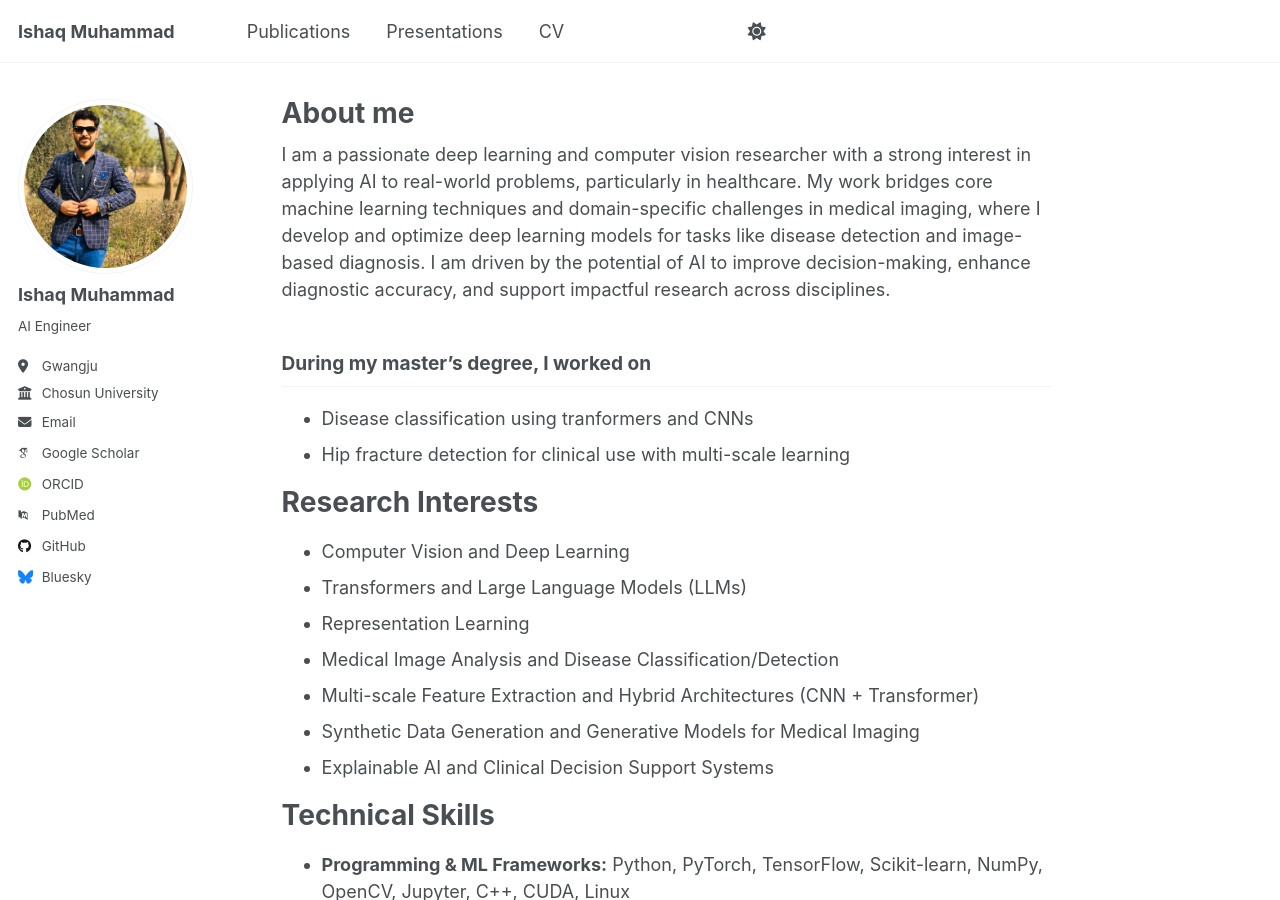
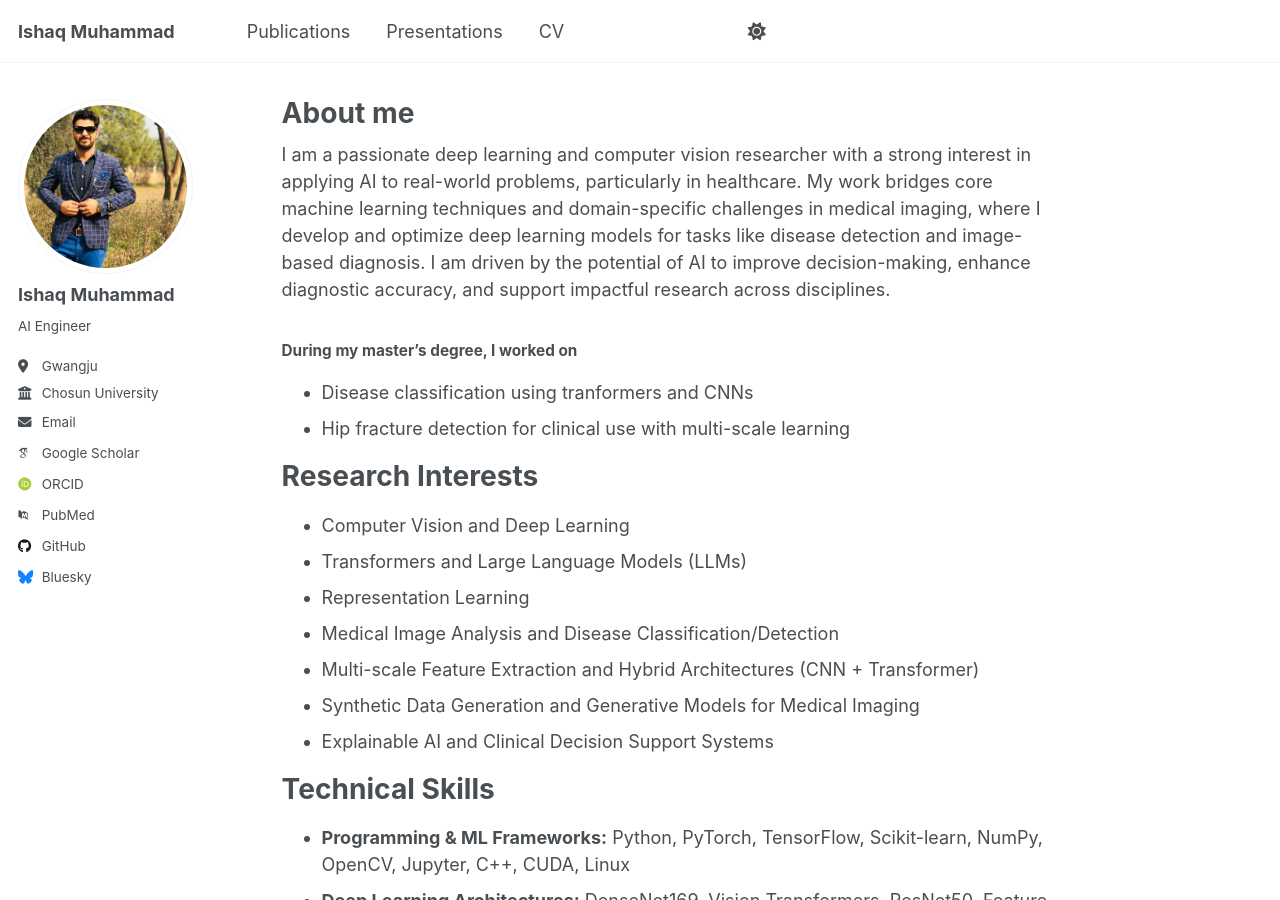
Before and after one commit to IshaqMKhan/IshaqMKhan.github.io, a Jekyll site: the page built from _pages/about.md, in a window 1280 px wide and 900 px high. Built offline with Jekyll 4.4.1, drawn with Linux system fonts in a browser that asks for light colours; some web fonts are replaced; a script that is not in the unit is left out.

Commit message:
Update about.md

```diff
--- a/_pages/about.md
+++ b/_pages/about.md
@@ -8,7 +8,7 @@ redirect_from:
 ---
 
 I am a passionate deep learning and computer vision researcher with a strong interest in applying AI to real-world problems, particularly in healthcare. My work bridges core machine learning techniques and domain-specific challenges in medical imaging, where I develop and optimize deep learning models for tasks like disease detection and image-based diagnosis. I am driven by the potential of AI to improve decision-making, enhance diagnostic accuracy, and support impactful research across disciplines.
-## <span style="font-size:0.85em;">During my master's degree, I worked on</span>
+### <span style="font-size:0.85em;">During my master's degree, I worked on</span>
 - Disease classification using tranformers and CNNs
 - Hip fracture detection for clinical use with multi-scale learning
 
```
